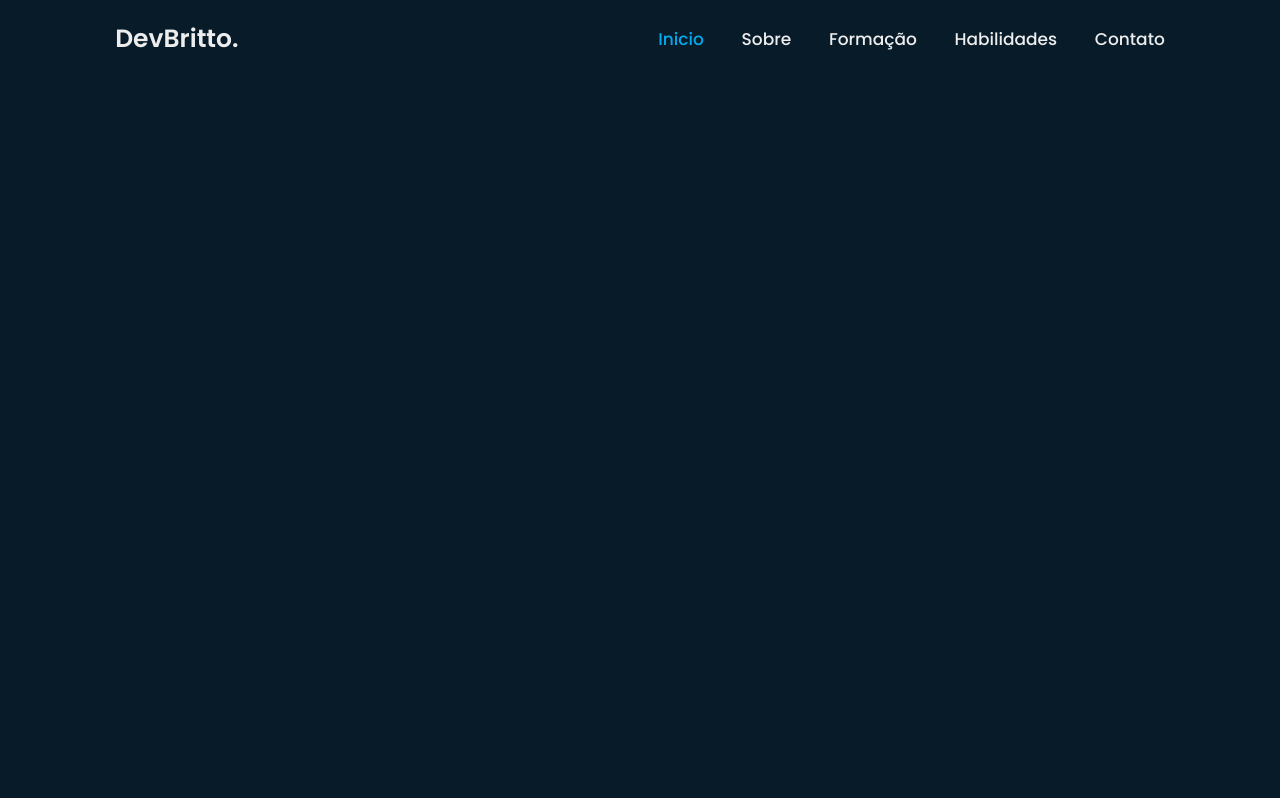
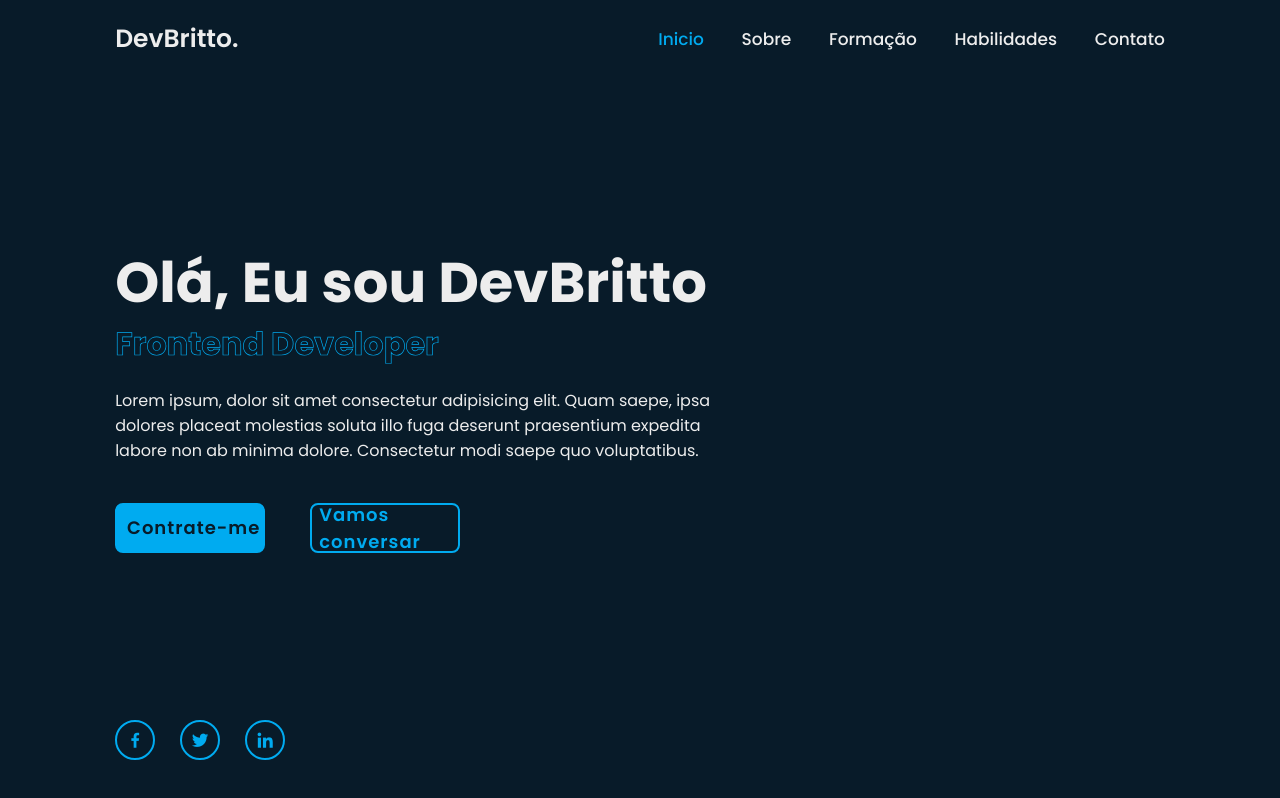
Before and after one commit to DevBritto/Portifolio, a plain HTML site: page index.html in a window 1280 px wide. Drawn offline with nearby package versions, Linux system fonts and the light colour scheme.

Commit message:
Continuando...

```diff
--- a/index.html
+++ b/index.html
@@ -30,6 +30,27 @@
         </nav>
     </header>
 
+    <section class="home" id="home">
+        <div class="home-content">
+            <h1>Olá, Eu sou <span>DevBritto</span></h1>
+            <div class="text-animate">
+                <h3>Frontend Developer</h3>
+            </div>
+            <p>Lorem ipsum, dolor sit amet consectetur adipisicing elit. Quam saepe, ipsa dolores placeat molestias soluta illo fuga deserunt praesentium expedita labore non ab minima dolore. Consectetur modi saepe quo voluptatibus.</p>
+
+            <div class="btn-box">
+                <a href="#" class="btn">Contrate-me</a>
+                <a href="#" class="btn">Vamos conversar</a>
+            </div>
+        </div>
+
+        <div class="home-sci">
+            <a href="#"><i class='bx bxl-facebook'></i></a>
+            <a href="#"><i class='bx bxl-twitter'></i></a>
+            <a href="#"><i class='bx bxl-linkedin'></i></a>
+        </div>
+    </section>
+
     <script src="./index.js"></script>
 </body>
 
--- a/styles.css
+++ b/styles.css
@@ -64,3 +64,126 @@ body{
     cursor: pointer;
     display: none;
 }
+
+section {
+    min-height: 100vh;
+    padding: 10rem 9% 2rem;
+}
+
+.home {
+    display: flex;
+    align-items: center;
+    padding: 0 9%;
+}
+
+.home-content {
+    max-width: 60rem;
+}
+
+.home-content h1 {
+    font-size: 5.6rem;
+    font-weight: 700;
+    line-height: 1.3;
+}
+
+.home-content .text-animate {
+    position: relative;
+    width: 32.8rem;
+}
+
+.home-content .text-animate h3 {
+    font-size: 3.2rem;
+    font-weight: 700;
+    color: transparent;
+    -webkit-text-stroke: .7px var(--main-color);
+}
+
+.home-content p {
+    font-size: 1.6rem;
+    margin: 2rem 0 4rem;
+}
+
+.btn-box {
+    position: relative;
+    display: flex;
+    justify-content: space-between;
+    width: 34.5rem;
+    height: 5rem;
+}
+
+.btn-box .btn {
+    position: relative;
+    display: inline-flex;
+    justify-content: center;
+    align-items: center;
+    width: 15rem;
+    height: 100%;
+    background: var(--main-color);
+    border: .2rem solid var(--main-color);
+    border-radius: .8rem;
+    font-size: 1.8rem;
+    font-weight: 600;
+    letter-spacing: .1rem;
+    color: var(--bg-color);
+    padding-left: 7px;
+    z-index: 1;
+    overflow: hidden;
+    transition: .5s;
+}
+
+.btn-box .btn:hover {
+    color: var(--main-color);
+}
+
+.btn-box .btn:nth-child(2) {
+    background: transparent;
+    color: var(--main-color);
+}
+
+.btn-box .btn:nth-child(2):hover{
+    color: var(--bg-color);
+}
+
+.btn-box .btn:nth-child(2)::before {
+    background: var(--main-color);
+    color: var(--main-color)
+}
+
+.btn-box .btn::before {
+    content: '';
+    position: absolute;
+    top: 0;
+    left: 0;
+    width: 0;
+    height: 100%;
+    background: var(--bg-color);
+    z-index: -1;
+    transition: .5s;
+}
+
+.btn-box .btn:hover::before {
+    width: 100%;
+}
+
+.home-sci {
+    position: absolute;
+    bottom: 4rem;
+    width: 170px;
+    display: flex;
+    justify-content: space-between;
+
+}
+
+.home-sci a {
+    position: relative;
+    display: inline-flex;
+    justify-content: center;
+    align-items: center;
+    width: 40px;
+    height: 40px;
+    background: transparent;
+    border: .2rem solid var(--main-color);
+    border-radius: 50%;
+    font-size: 20px;
+    color: var(--main-color)
+}
```
